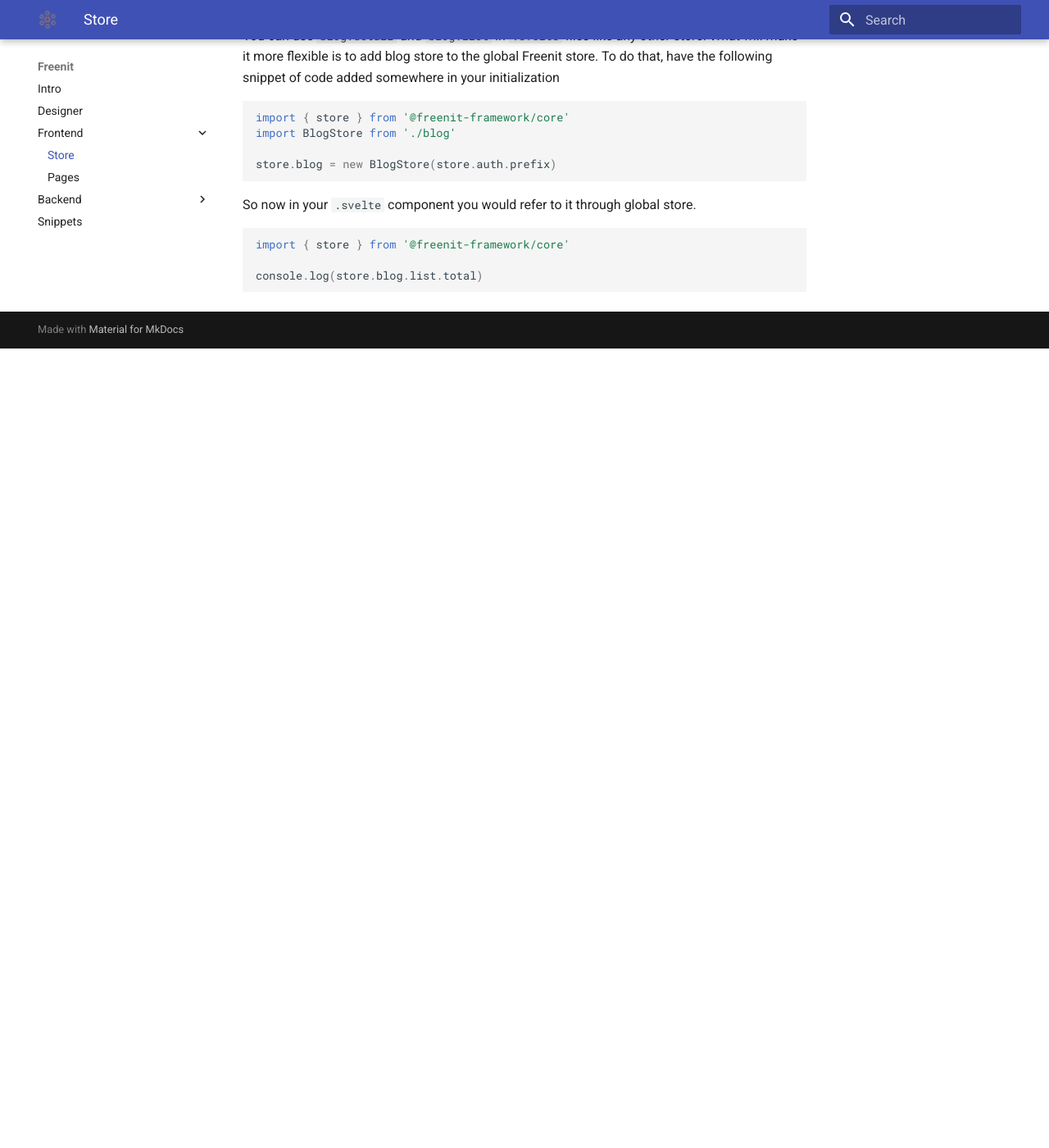
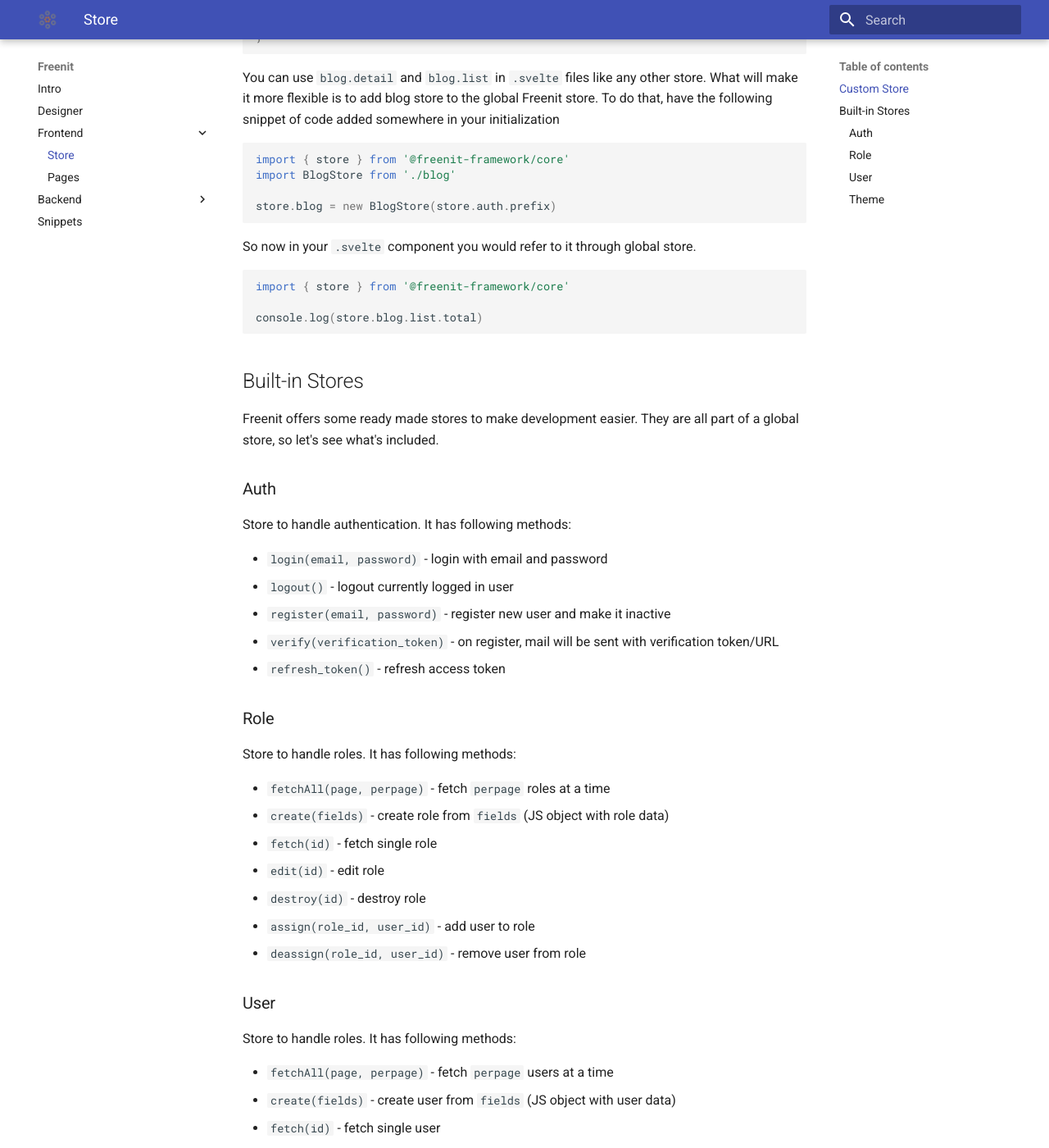
Before and after one commit to freenit-framework/doc, an MkDocs documentation site: the page built from docs/frontend/01store.md, in a window 1280 px wide and 1400 px high, scrolled down 1845 px. Shown: the whole window at 82% size. Built offline with MkDocs 1.6.1 and Material for MkDocs 9.7.7, drawn with Linux system fonts in a browser that asks for light colours; before the commit the page ends 2270 px from its top, so only the background shows below that; some of the changed text lies outside the part shown.

Commit message:
Document built-in stores

````diff
--- a/docs/frontend/01store.md
+++ b/docs/frontend/01store.md
@@ -1,5 +1,6 @@
 # Store
 
+## Custom Store
 Svelte has state and fetch built into it, so simplest store for blog CRUD would
 be to make it like this:
 
@@ -110,3 +111,51 @@ import { store } from '@freenit-framework/core'
 
 console.log(store.blog.list.total)
 ```
+
+## Built-in Stores
+
+Freenit offers some ready made stores to make development easier. They are all part of
+a global store, so let's see what's included.
+
+### Auth
+
+Store to handle authentication. It has following methods:
+
+* `login(email, password)` - login with email and password
+* `logout()` - logout currently logged in user
+* `register(email, password)` - register new user and make it inactive
+* `verify(verification_token)` - on register, mail will be sent with verification token/URL
+* `refresh_token()` - refresh access token
+
+### Role
+
+Store to handle roles. It has following methods:
+
+* `fetchAll(page, perpage)` - fetch `perpage` roles at a time
+* `create(fields)` - create role from `fields` (JS object with role data)
+* `fetch(id)` - fetch single role
+* `edit(id)` - edit role
+* `destroy(id)` - destroy role
+* `assign(role_id, user_id)` - add user to role
+* `deassign(role_id, user_id)` - remove user from role
+
+### User
+
+Store to handle roles. It has following methods:
+
+* `fetchAll(page, perpage)` - fetch `perpage` users at a time
+* `create(fields)` - create user from `fields` (JS object with user data)
+* `fetch(id)` - fetch single user
+* `edit(id)` - edit user
+* `destroy(id)` - destroy user
+
+### Theme
+
+Store to handle themes. It has following methods:
+
+* `fetchAll(page, perpage)` - fetch `perpage` themes at a time
+* `create(fields)` - create theme from `fields` (JS object with theme data)
+* `fetch(id)` - fetch single theme
+* `edit(id)` - edit theme
+* `destroy(id)` - destroy theme
+* `active()` - fetch currently active theme
````
